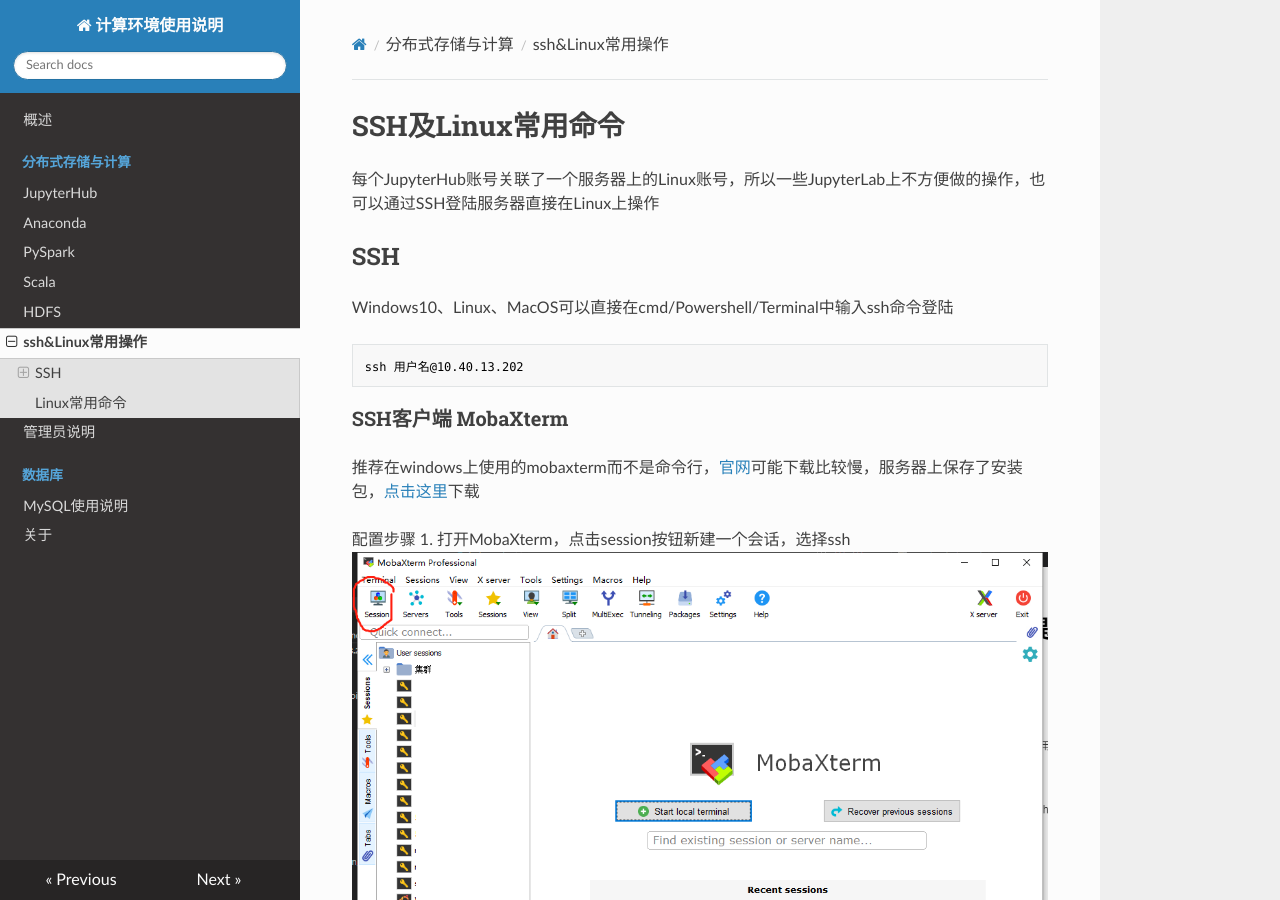
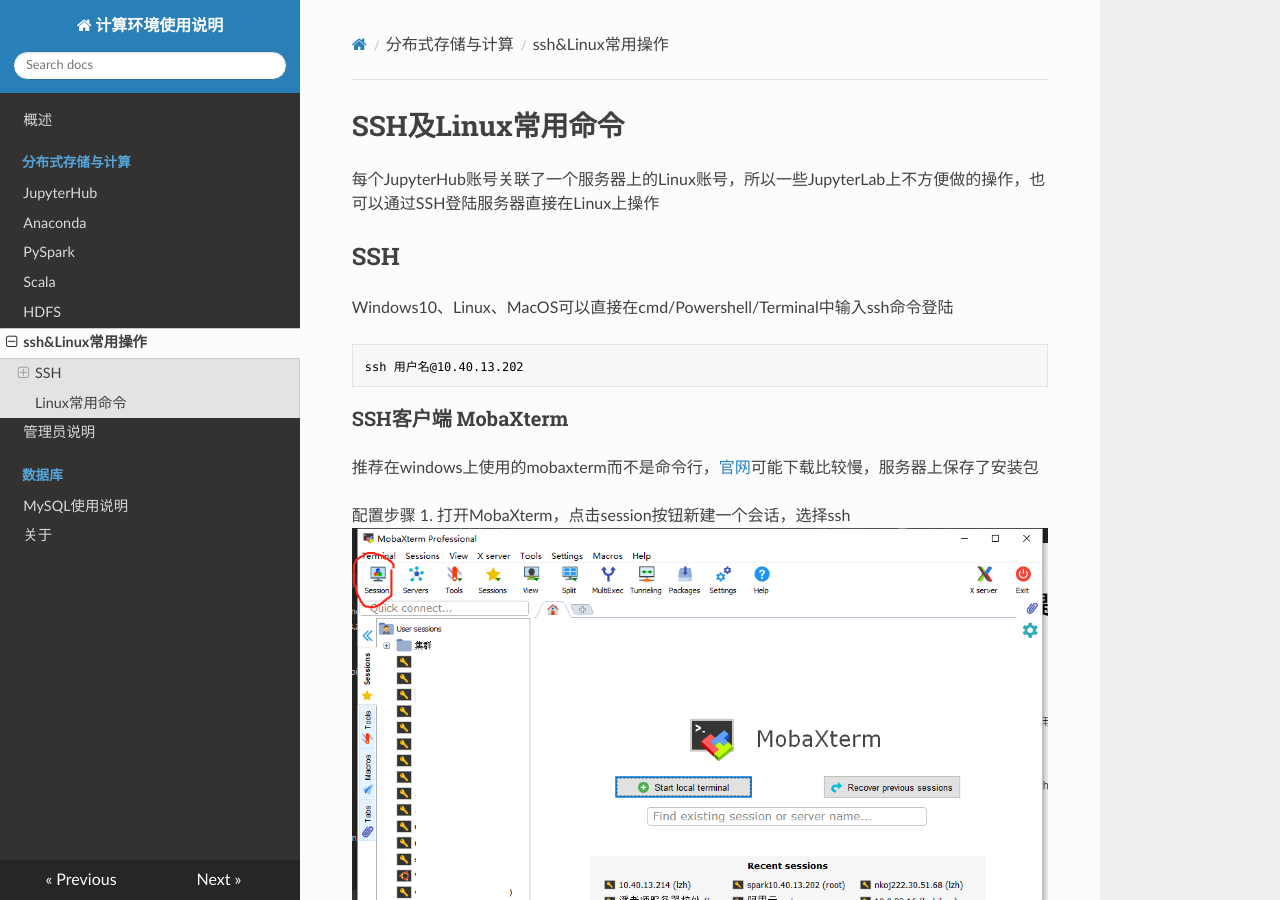
Before and after one commit to Alexhaoge/STAT0024-Deploy-Manual, an MkDocs documentation site: the page built from docs/dsc/sshlinux.md, in a window 1280 px wide and 900 px high. Built offline with MkDocs 1.6.1, drawn with Linux system fonts in a browser that asks for light colours; nearby versions of some CDN libraries.

Commit message:
Update sshlinux.md

````diff
--- a/docs/dsc/sshlinux.md
+++ b/docs/dsc/sshlinux.md
@@ -6,7 +6,7 @@
 ssh 用户名@10.40.13.202
 ```
 ### SSH客户端 MobaXterm
-推荐在windows上使用的mobaxterm而不是命令行，[官网](https://mobaxterm.mobatek.net/download-home-edition.html)可能下载比较慢，服务器上保存了安装包，[点击这里](../assets/MobaXterm_Portable_v21.1.zip)下载
+推荐在windows上使用的mobaxterm而不是命令行，[官网](https://mobaxterm.mobatek.net/download-home-edition.html)可能下载比较慢，服务器上保存了安装包
 
 配置步骤
 1. 打开MobaXterm，点击session按钮新建一个会话，选择ssh
````
